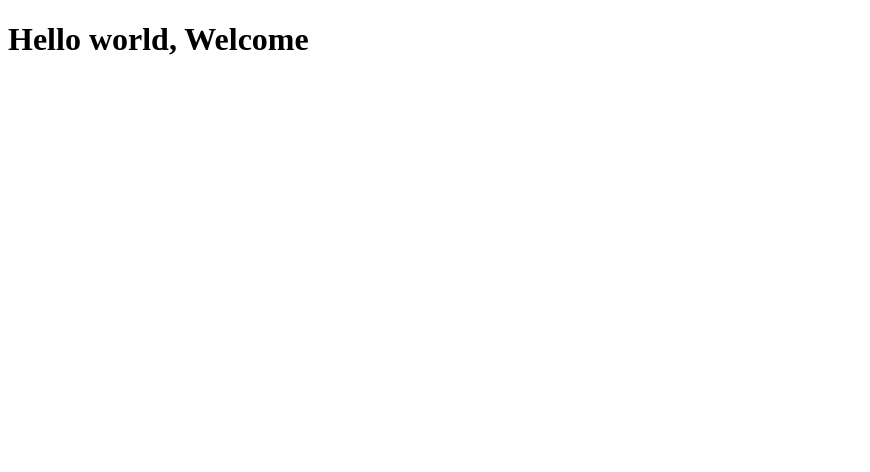
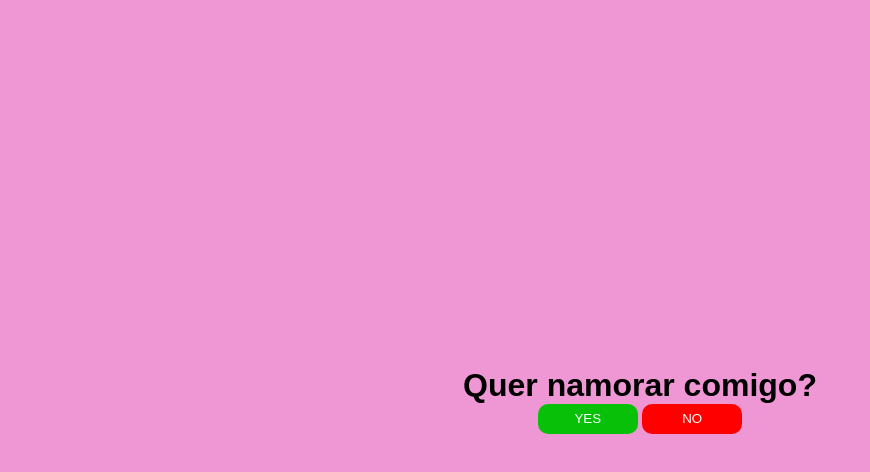
Before and after one commit to DebGimenes/final-test, a plain HTML site: page index.html in a window 1280 px wide. Shown: the whole page, without its empty margins (0-870 px from the left). Drawn offline with Linux system fonts and the light colour scheme.

Commit message:
create Style
Create css

```diff
--- a/index.html
+++ b/index.html
@@ -1,11 +1,22 @@
 <!DOCTYPE html>
 <html lang="pt-br">
+
 <head>
     <meta charset="UTF-8">
     <meta name="viewport" content="width=device-width, initial-scale=1.0">
     <title>Projeto Teste github</title>
+    <link rel="stylesheet" href="style.css">
 </head>
+
 <body>
-   <h1> Hello world, Welcome </h1>
+    <div class="container">
+        <h1> Quer namorar comigo? </h1>
+        <div class="button">
+            <button class="yes">YES</button>
+            <Button class="no">NO</Button>
+        </div>
+    </div>
+
 </body>
+
 </html>
--- /dev/null
+++ b/style.css
@@ -0,0 +1,45 @@
+*{
+    margin: 0;
+    padding: 0;
+    font-family: sans-serif;
+}
+
+.container{
+    height: 100vh;
+    background-color: rgb(238, 151, 212);
+    display: flex;
+    flex-direction: column;
+    justify-content: center;
+    align-items: center ;
+
+}
+
+.yes{
+    width: 100px;
+    height: 30px;
+    background-color: rgb(7, 192, 7);
+    border-radius: 10px;
+    border-style: none;
+}
+
+.no{
+    width: 100px;
+    height: 30px;
+    background-color: red;
+    border-radius: 10px;
+    border-style: none;
+}
+button{
+    color: white;
+    text-align: center;
+}
+
+.yes:hover{
+    cursor: pointer;
+    background-color: rgb(6, 151, 6);
+}
+
+.no:hover{
+    cursor: pointer;
+    background-color: rgb(185, 8, 8);
+}
```
